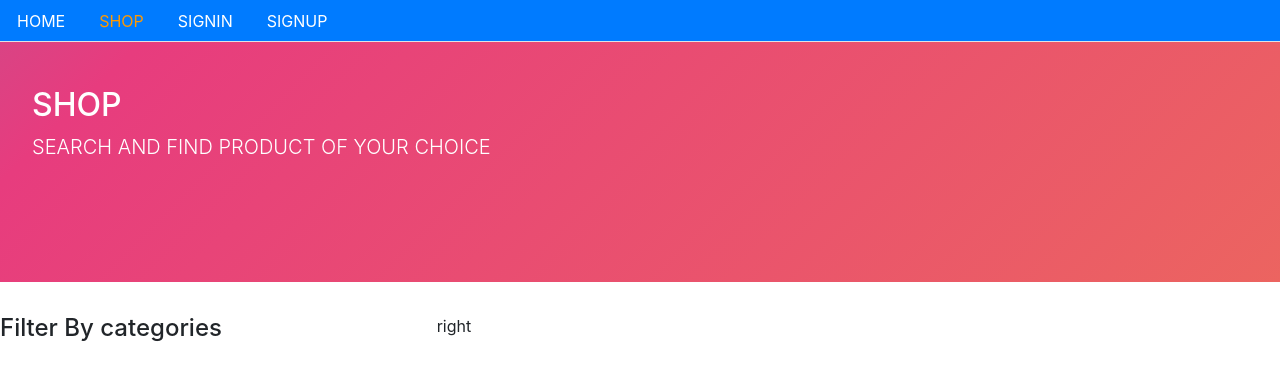
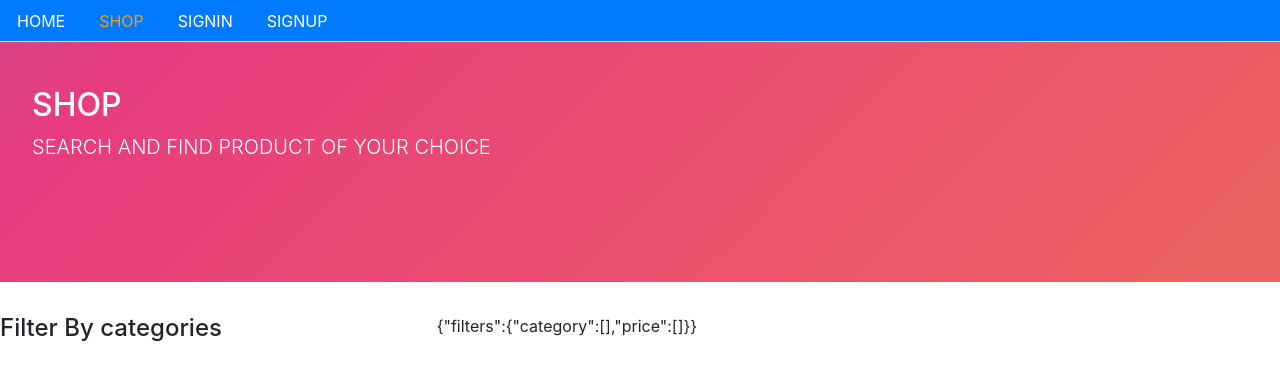
Before and after one commit to CarloMeloni/mernEcommerceFrontend, a React (Create React App) app in the folder ecommerce-front/: page /shop in a window 1280 px wide. Shown: the top 380 px of the page. Built offline with nearby package versions, Linux system fonts and the light colour scheme; no server answers; the HTML template or start-up script is replaced by a standard one.

Commit message:
Setting filters depending on Category

```diff
--- a/ecommerce-front/src/core/Checkbox.js
+++ b/ecommerce-front/src/core/Checkbox.js
@@ -1,6 +1,6 @@
 import React, { useState, useEffect } from 'react'
 
-const Checkbox = ({ categories }) => {
+const Checkbox = ({ categories, handleFilters }) => {
     const [ checked, setChecked ] = useState([]);
 
     const handleToggle = categ => () => {
@@ -13,8 +13,9 @@ const Checkbox = ({ categories }) => {
             newCheckedCategoryId.splice(currentCategoryId, 1);
         }
 
-        console.log(newCheckedCategoryId);
+        //console.log(newCheckedCategoryId);
         setChecked(newCheckedCategoryId);
+        handleFilters(newCheckedCategoryId, )
     };
 
      return categories.map((categ, idx) => (
--- a/ecommerce-front/src/core/Shop.js
+++ b/ecommerce-front/src/core/Shop.js
@@ -5,6 +5,9 @@ import { getCategories } from './apiCore';
 import Checkbox from './Checkbox';
 
 const Shop = () => {
+    const [ myFilters, setMyFilters ] = useState({
+        filters: { category: [], price: [] }
+    });
     const [ categories, setCategories ] = useState([]);
     const [ error, setError ] = useState(false);
 
@@ -22,7 +25,13 @@ const Shop = () => {
 
     useEffect(() => {
         init();
-    }, [])
+    }, []);
+
+    const handleFilters = (filters, filterBy) => {
+        const newFilters = { ...myFilters };
+        newFilters.filters[filterBy] = filters;
+        setMyFilters(newFilters);
+    };
 
     return (
         <Layout title="SHOP" description="SEARCH AND FIND PRODUCT OF YOUR CHOICE">
@@ -30,10 +39,12 @@ const Shop = () => {
                 <div className="col-4">
                     <h4>Filter By categories</h4>
                     <ul>
-                        <Checkbox categories={categories} />
+                        <Checkbox categories={categories} handleFilters={filters => handleFilters(filters, 'category')} />
                     </ul>
                 </div>
-                <div className="col-8">right</div>
+                <div className="col-8">
+                    {JSON.stringify(myFilters)}
+                </div>
             </div>
         </Layout>
     )
```
